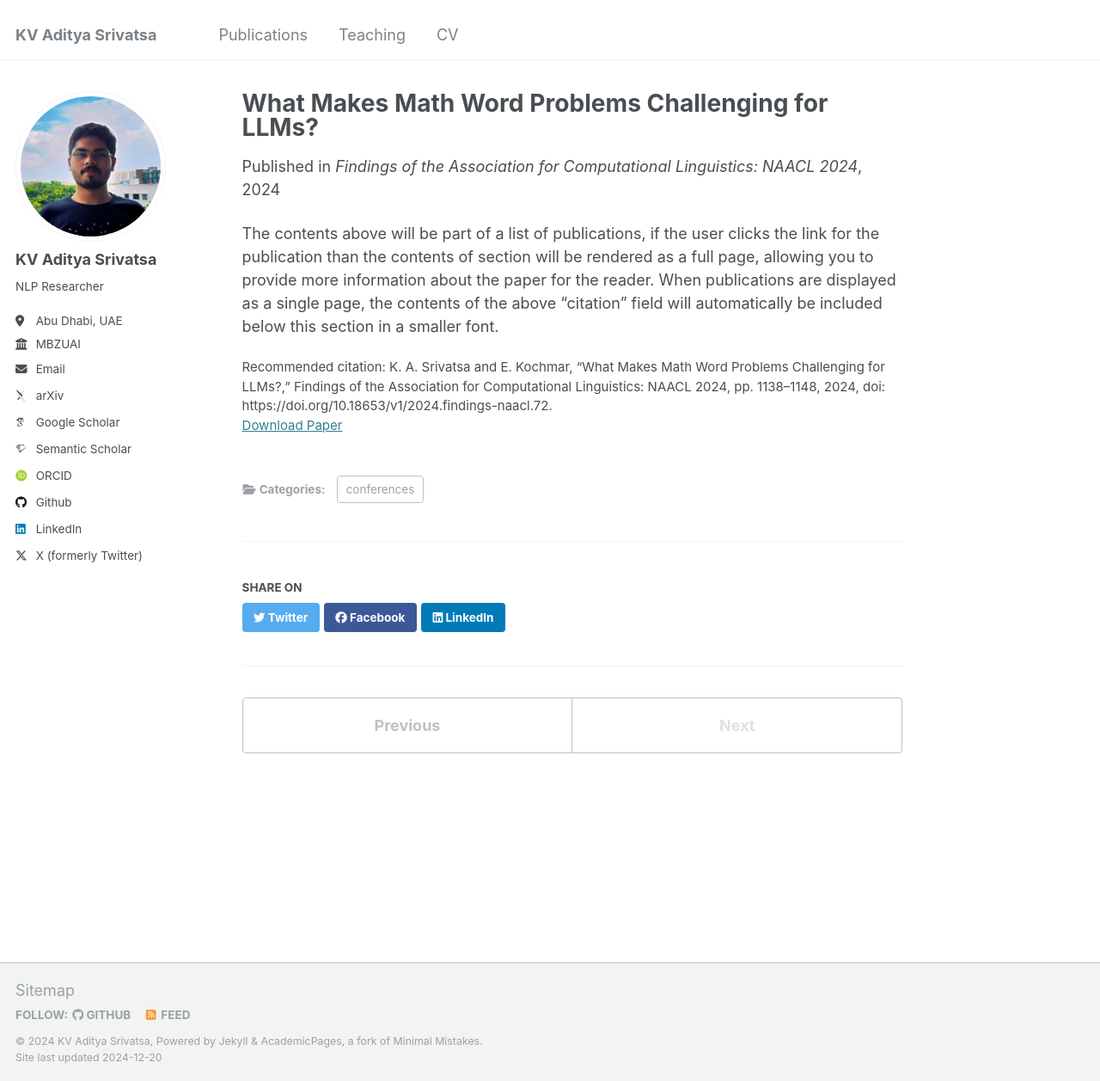
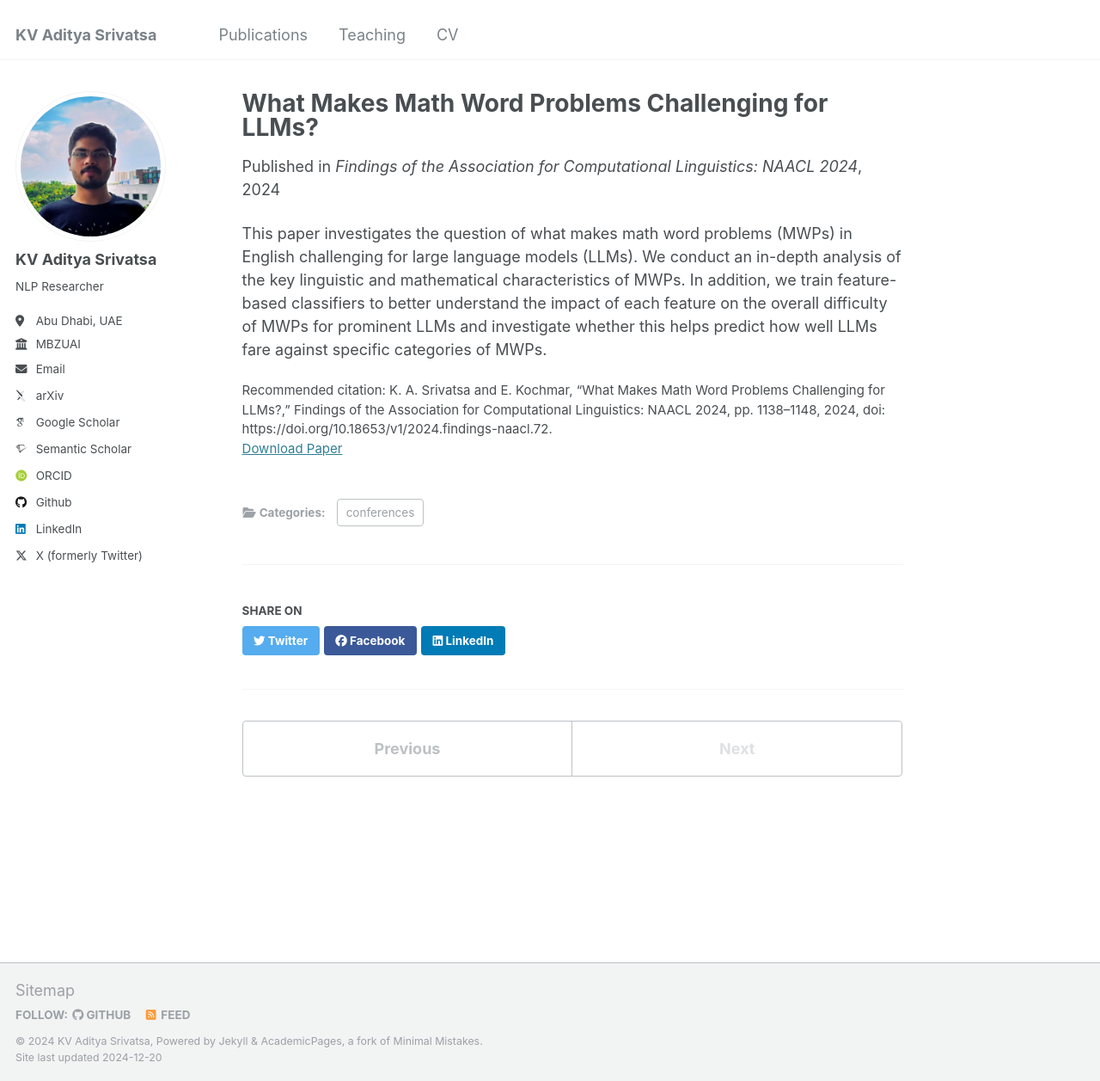
Before and after one commit to kvadityasrivatsa/kvadityasrivatsa.github.io, a Jekyll site: the page built from _publications/what-makes-mwps.md, in a window 1280 px wide and 1257 px high. Shown: the whole window at 86% size. Built offline with Jekyll 4.4.1, drawn with Linux system fonts in a browser that asks for light colours; some web fonts are replaced.

Commit message:
publications updated 2

```diff
--- a/_publications/what-makes-mwps.md
+++ b/_publications/what-makes-mwps.md
@@ -3,7 +3,7 @@ title: "What Makes Math Word Problems Challenging for LLMs?"
 collection: publications
 category: conferences
 permalink: /publication/what-makes-mwps
-excerpt: 'DESCRIPTION'
+excerpt: 'Analyzes the linguistic and mathematical features that influence the difficulty of math word problems for large language models and develops classifiers to predict performance across problem categories.'
 date: 2024-12-12
 venue: 'Findings of the Association for Computational Linguistics: NAACL 2024'
 # slidesurl: 'http://academicpages.github.io/files/slides1.pdf'
@@ -11,4 +11,4 @@ paperurl: 'https://arxiv.org/abs/2412.09416'
 citation: 'K. A. Srivatsa and E. Kochmar, “What Makes Math Word Problems Challenging for LLMs?,” Findings of the Association for Computational Linguistics: NAACL 2024, pp. 1138–1148, 2024, doi: https://doi.org/10.18653/v1/2024.findings-naacl.72.'
 ---
 
-The contents above will be part of a list of publications, if the user clicks the link for the publication than the contents of section will be rendered as a full page, allowing you to provide more information about the paper for the reader. When publications are displayed as a single page, the contents of the above "citation" field will automatically be included below this section in a smaller font.
+This paper investigates the question of what makes math word problems (MWPs) in English challenging for large language models (LLMs). We conduct an in-depth analysis of the key linguistic and mathematical characteristics of MWPs. In addition, we train feature-based classifiers to better understand the impact of each feature on the overall difficulty of MWPs for prominent LLMs and investigate whether this helps predict how well LLMs fare against specific categories of MWPs.
```
Also changed, not shown: _pages/cv.md (+1 -1 lines), _publications/selectllm.md (+2 -2 lines), _publications/unifying-ai-tutor.md (+2 -2 lines).
